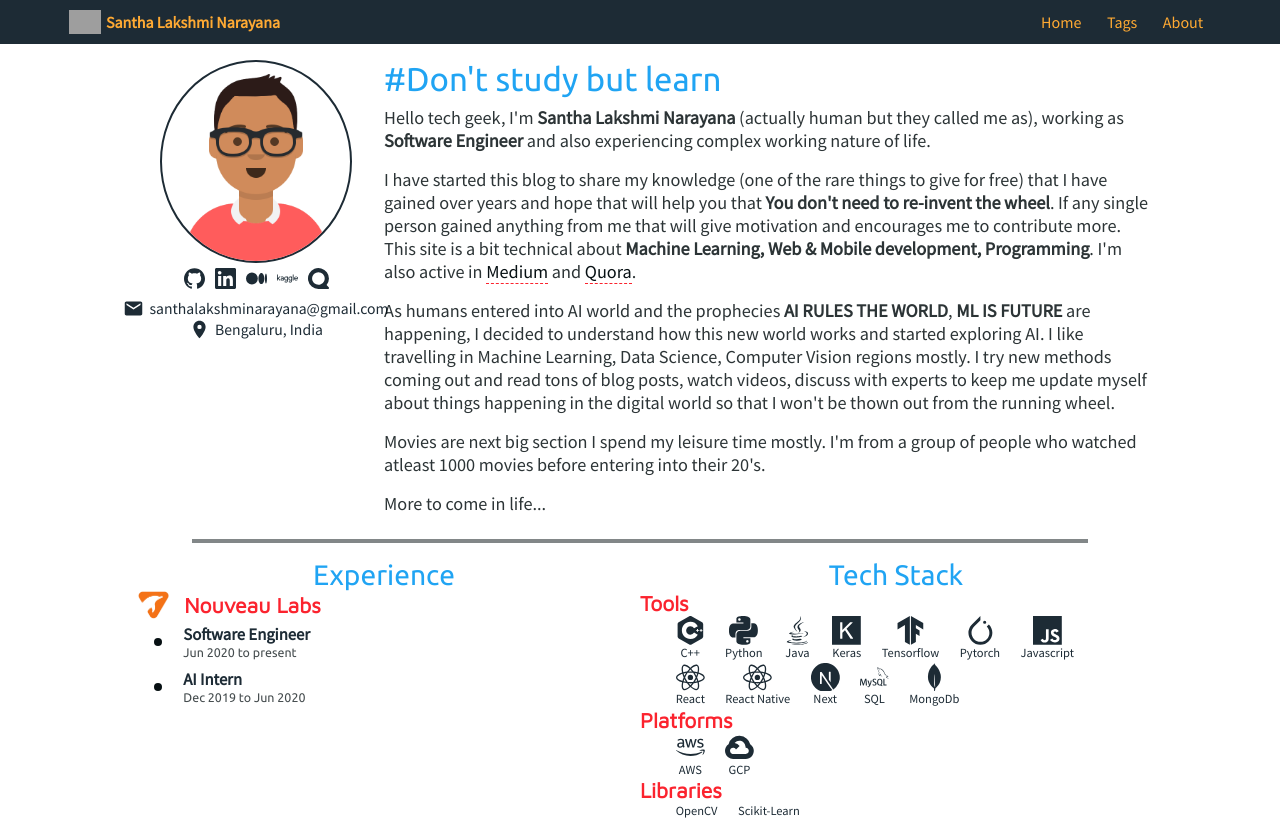
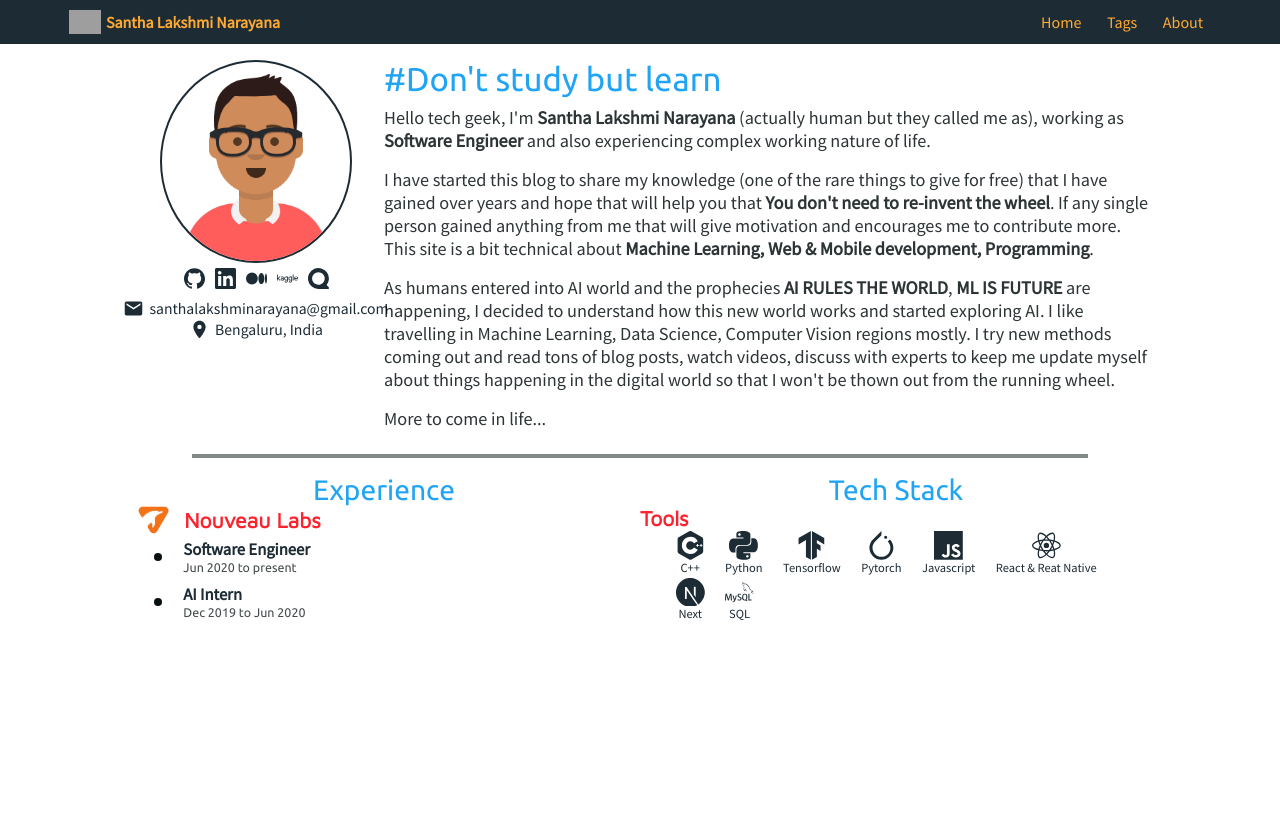
Before and after one commit to santhalakshminarayana/santhalakshminarayana.github.io, a Next.js app: page /about in a window 1280 px wide. After the commit the page ends 800 px from the top, so only its background shows below. Built offline with nearby package versions, Linux system fonts and the light colour scheme; grey boxes are pictures that could not be loaded.

Commit message:
changed about

```diff
--- a/components/Footer.js
+++ b/components/Footer.js
@@ -111,7 +111,7 @@
 
 			{props.need_copy_right == true?
 				<div className = 'copy-right-container'>
-					<p className = 'copy-right-text'>Santha Lakshmi Narayana &#169; 2020</p>
+					<p className = 'copy-right-text'>Santha Lakshmi Narayana &#169; 2021</p>
 				</div>:
 				null
 			}
--- a/pages/about.js
+++ b/pages/about.js
@@ -4,8 +4,8 @@
 import Header from '../components/Header.js';
 import Footer from '../components/Footer.js';
 
-import { SiGmail, SiCplusplus, SiPython, SiJavascript, SiJava, SiKeras, SiTensorflow, SiPytorch,
-  SiReact, SiNextDotJs, SiMysql, SiMongodb, SiAmazonaws, SiGooglecloud } from "react-icons/si";
+import { SiCplusplus, SiPython, SiJavascript, SiKeras, SiTensorflow, SiPytorch,
+  SiReact, SiNextDotJs, SiMysql } from "react-icons/si";
 import { MdEmail, MdLocationOn } from "react-icons/md";
 
 const c1 = '#071013', c2 = '#fffecb', c3 = '#20a4f3',  c4 = '#1d2b35', c5 = '#fb232e', c6 = '#ffaa33';
@@ -369,18 +369,12 @@
               that I have gained over years and hope that will help you that <b>You don't need to re-invent the wheel</b>.
               If any single person gained anything from me that will give motivation and encourages me to contribute more. This site is a bit technical
               about <b>Machine Learning, Web & Mobile development, Programming</b>.
-              I'm also active in <a href = 'https://medium.com/@santhalakshminarayana' target = '_blank'
-              rel = 'noreferrer' className = 'external-link'>Medium</a> and <a href = 'https://www.quora.com/profile/Lakshmi-Narayana-217'
-              target = '_blank' rel = 'noreferrer'className = 'external-link'>Quora</a>.
             </p>
 
             <p className = 'about-info-description'>As humans entered into AI world and the prophecies <b>AI RULES THE WORLD</b>, <b>ML IS FUTURE</b> are
               happening, I decided to understand how this new world works and started exploring AI. I like travelling in
               Machine Learning, Data Science, Computer Vision regions mostly. I try new methods coming out and read tons of blog posts, watch videos,
               discuss with experts to keep me update myself about things happening in the digital world so that I won't be thown out from the running wheel.</p>
-
-            <p className = 'about-info-description'>Movies are next big section I spend my leisure time mostly. I'm from a group of people who
-              watched atleast 1000 movies before entering into their 20's.</p>
 
             <p className = 'about-info-description'>More to come in life...</p>
           </div>
@@ -447,16 +441,6 @@
               </div>
 
               <div className = 'tech-stack-division'>
-                <SiJava className = 'tech-stack-icon'/>
-                <p className = 'tech-stack-name'>Java</p>
-              </div>
-
-              <div className = 'tech-stack-division'>
-                <SiKeras className = 'tech-stack-icon'/>
-                <p className = 'tech-stack-name'>Keras</p>
-              </div>
-
-              <div className = 'tech-stack-division'>
                 <SiTensorflow className = 'tech-stack-icon'/>
                 <p className = 'tech-stack-name'>Tensorflow</p>
               </div>
@@ -473,12 +457,7 @@
 
               <div className = 'tech-stack-division'>
                 <SiReact className = 'tech-stack-icon'/>
-                <p className = 'tech-stack-name'>React</p>
-              </div>
-
-              <div className = 'tech-stack-division'>
-                <SiReact className = 'tech-stack-icon'/>
-                <p className = 'tech-stack-name'>React Native</p>
+                <p className = 'tech-stack-name'>React & Reat Native</p>
               </div>
 
               <div className = 'tech-stack-division'>
@@ -490,35 +469,6 @@
                 <SiMysql className = 'tech-stack-icon'/>
                 <p className = 'tech-stack-name'>SQL</p>
               </div>
-
-              <div className = 'tech-stack-division'>
-                <SiMongodb className = 'tech-stack-icon'/>
-                <p className = 'tech-stack-name'>MongoDb</p>
-              </div>
-            </div>
-
-            <p className = 'tech-stack-group-heading'>Platforms</p>
-            <div className = 'tech-stack-group'>
-                <div className = 'tech-stack-division'>
-                  <SiAmazonaws className = 'tech-stack-icon'/>
-                  <p className = 'tech-stack-name'>AWS</p>
-                </div>
-
-                <div className = 'tech-stack-division'>
-                  <SiGooglecloud className = 'tech-stack-icon'/>
-                  <p className = 'tech-stack-name'>GCP</p>
-                </div>
-            </div>
-
-            <p className = 'tech-stack-group-heading'>Libraries</p>
-            <div className = 'tech-stack-group'>
-                <div className = 'tech-stack-division'>
-                  <p className = 'tech-stack-name'>OpenCV</p>
-                </div>
-
-                <div className = 'tech-stack-division'>
-                  <p className = 'tech-stack-name'>Scikit-Learn</p>
-                </div>
             </div>
 
           </div>
```
Also changed, not shown: 1 other file (tests, documents, lock files or other folders).
